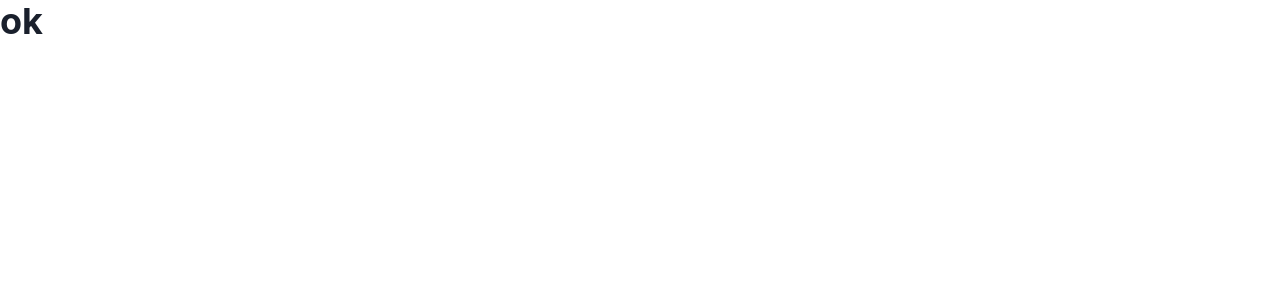
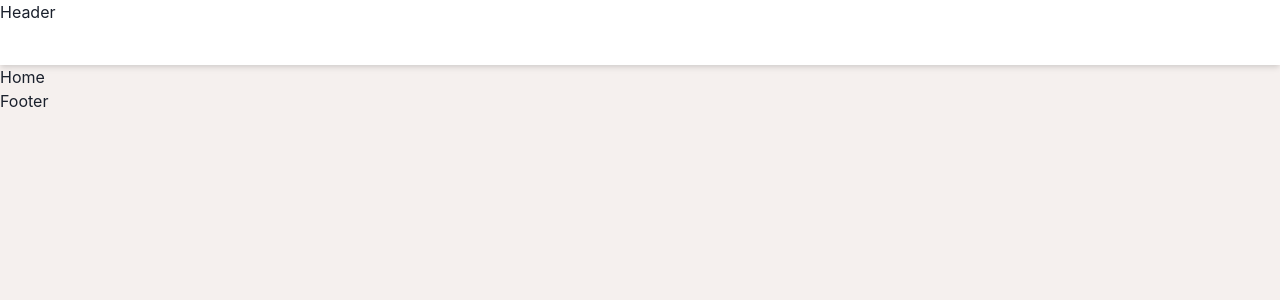
Before and after one commit to AntonioRDev/desapegalivro-front, a Next.js app: page / in a window 1280 px wide. Shown: the top 300 px of the page. Built offline with nearby package versions, Linux system fonts and the light colour scheme.

Commit message:
main layout

```diff
--- a/pages/index.tsx
+++ b/pages/index.tsx
@@ -1,20 +1,12 @@
 import React from "react";
-import { Flex, Heading } from "@chakra-ui/react";
 import type { NextPage } from "next";
-import Head from "next/head";
-import Image from "next/image";
+import Layout from "../src/components/Layout/indeex";
 
 const Home: NextPage = () => {
   return (
-    <Flex>
-      <Head>
-        <title>Desapega Livro</title>
-        <meta name="description" content="Generated by create next app" />
-        <link rel="icon" href="/favicon.ico" />
-      </Head>
-
-      <Heading>ok</Heading>
-    </Flex>
+    <Layout>
+      Home
+    </Layout>
   );
 };
 
--- /dev/null
+++ b/src/components/Footer/index.tsx
@@ -0,0 +1,10 @@
+import React from 'react';
+import { Flex } from '@chakra-ui/react';
+
+export default function Footer() {
+    return (
+        <Flex height='65px' w='100%'>
+            Footer
+        </Flex>
+    )
+}
--- /dev/null
+++ b/src/components/Header/index.tsx
@@ -0,0 +1,15 @@
+import React from "react";
+import { Flex } from "@chakra-ui/react";
+
+export default function Header() {
+  return (
+    <Flex
+      height="65px"
+      w="100%"
+      bgColor="white"
+      shadow="md"
+    >
+      Header
+    </Flex>
+  );
+}
--- /dev/null
+++ b/src/components/Layout/indeex.tsx
@@ -0,0 +1,29 @@
+import React from 'react';
+import Head from "next/head";
+import { Flex } from '@chakra-ui/react';
+import Header from '../Header';
+import Footer from '../Footer';
+
+type Props = {
+    title?: string
+}
+
+const Layout: React.FC<Props> = ({ title, children }) => {
+    return (
+        <>
+            <Head>
+                <title>{title ? title : 'Desapega Livro - Seu lugar de doar livros!'}</title>
+                <meta name="description" content="Generated by create next app" />
+                <link rel="icon" href="/favicon.ico" />
+            </Head>
+
+            <Flex direction='column' minH='100vh' w='100%' bgColor='#F5F0EE'>
+                <Header />
+                {children}
+                <Footer />
+            </Flex>
+        </>
+    )
+}
+
+export default Layout;
```
Also changed, not shown: src/assets/icons/BookLogo.svg (added).
